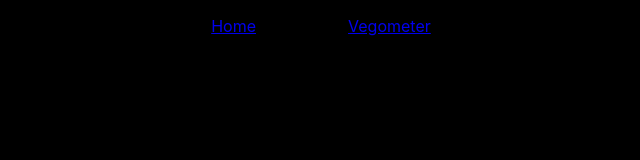
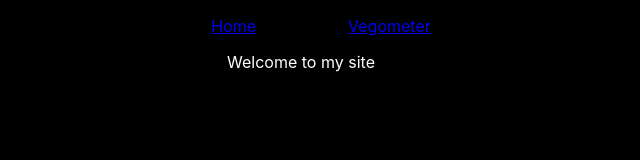
Before and after one commit to maxwellpeck/maxwellapeck, a React (Create React App) app: page / in a window 1280 px wide. Shown: the top 160 px of the page, without its empty margins (339-979 px from the left). Built offline with nearby package versions, Linux system fonts and the light colour scheme.

Commit message:
path change for home

```diff
--- a/src/App.tsx
+++ b/src/App.tsx
@@ -20,7 +20,7 @@ const App = (): JSX.Element => {
                     </ul>
                 </nav>
                 <Switch>
-                    <Route exact path="/index.html" component={Home} />
+                    <Route exact path="" component={Home} />
                     <Route path="/vegometer" component={Vegometer} />
                 </Switch>
             </BrowserRouter>
```
